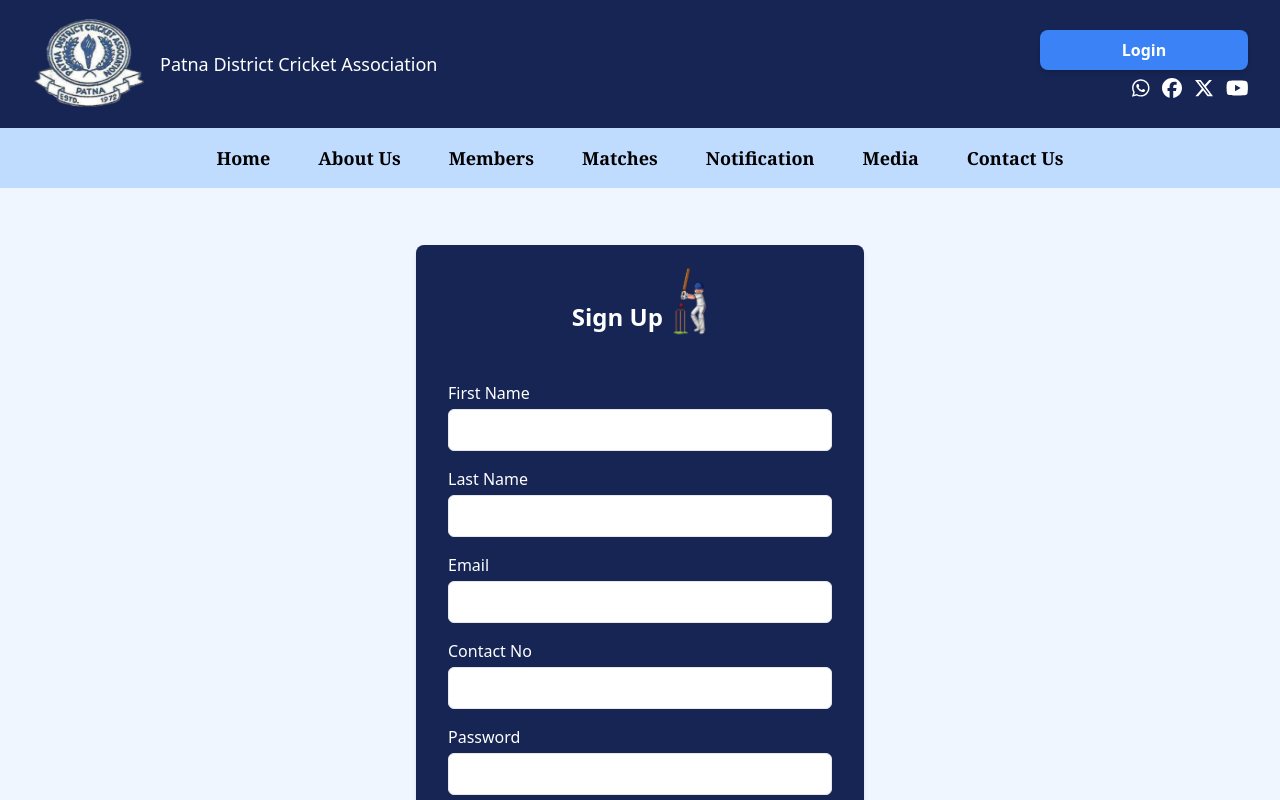
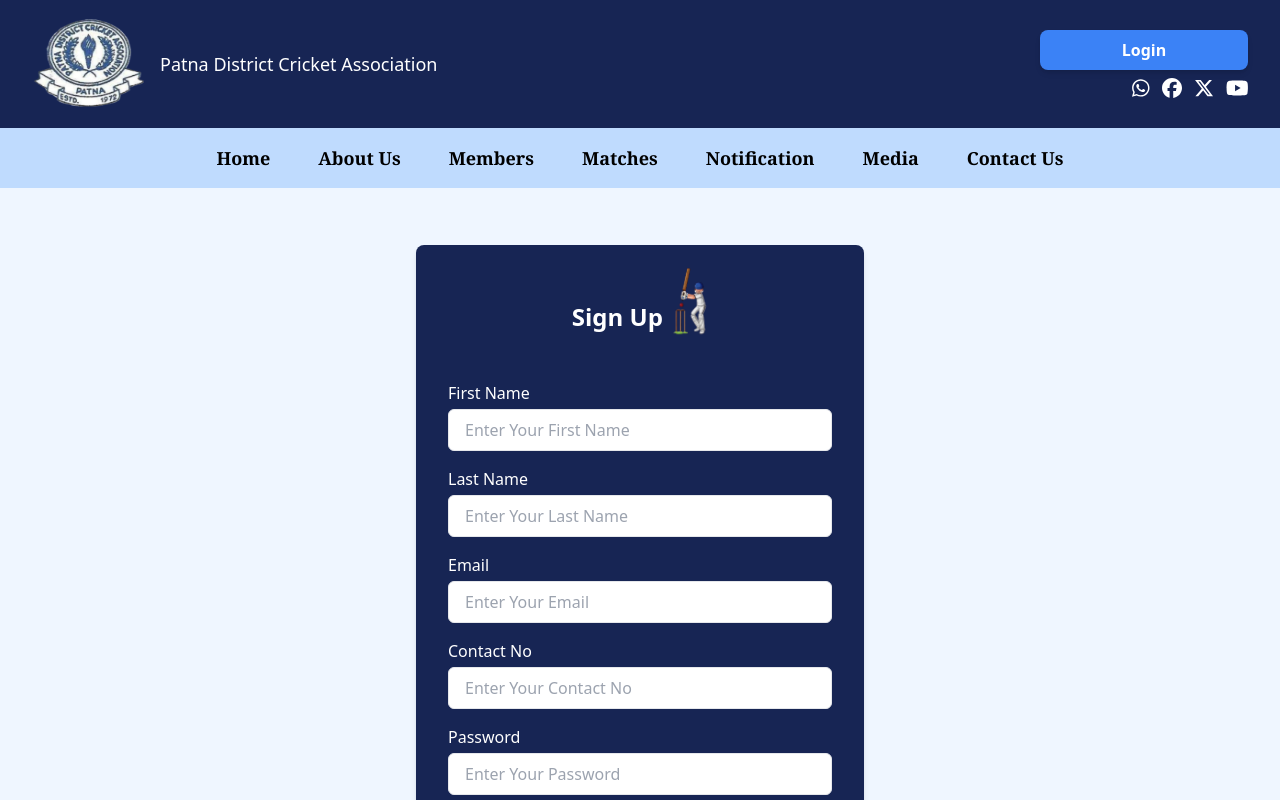
Before and after one commit to Samar1402/P.D.C.A, a React (Vite) app: page /register in a window 1280 px wide. Shown: the top 800 px of the page. Built offline with nearby package versions, Linux system fonts and the light colour scheme.

Commit message:
some changes

```diff
--- a/src/Components/SignUp.jsx
+++ b/src/Components/SignUp.jsx
@@ -45,6 +45,7 @@ const Signup = () => {
               onChange={handleChange}
               className="w-full px-4 py-2 mt-1 border rounded-md focus:ring-blue-500 focus:border-blue-500 outline-none"
               required
+              placeholder="Enter Your First Name"
             />
           </div>
           <div>
@@ -58,6 +59,7 @@ const Signup = () => {
               onChange={handleChange}
               className="w-full px-4 py-2 mt-1 border rounded-md focus:ring-blue-500 focus:border-blue-500 outline-none"
               required
+              placeholder="Enter Your Last Name"
             />
           </div>
           <div>
@@ -69,6 +71,7 @@ const Signup = () => {
               onChange={handleChange}
               className="w-full px-4 py-2 mt-1 border rounded-md focus:ring-blue-500 focus:border-blue-500 outline-none"
               required
+              placeholder="Enter Your Email"
             />
           </div>
           <div>
@@ -82,6 +85,7 @@ const Signup = () => {
               onChange={handleChange}
               className="w-full px-4 py-2 mt-1 border rounded-md focus:ring-blue-500 focus:border-blue-500 outline-none"
               required
+              placeholder="Enter Your Contact No"
             />
           </div>
           <div>
@@ -95,6 +99,7 @@ const Signup = () => {
               onChange={handleChange}
               className="w-full px-4 py-2 mt-1 border rounded-md focus:ring-blue-500 focus:border-blue-500 outline-none"
               required
+              placeholder="Enter Your Password"
             />
           </div>
           <button
```
